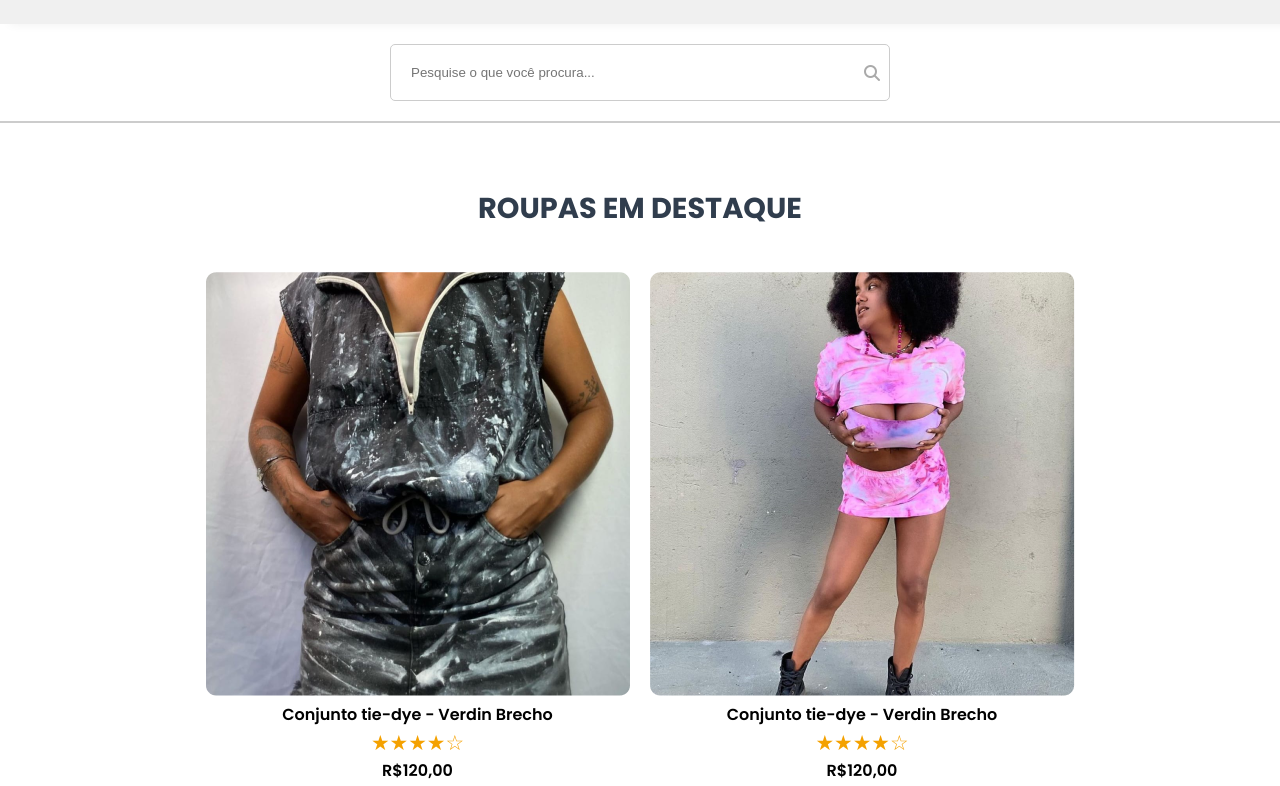
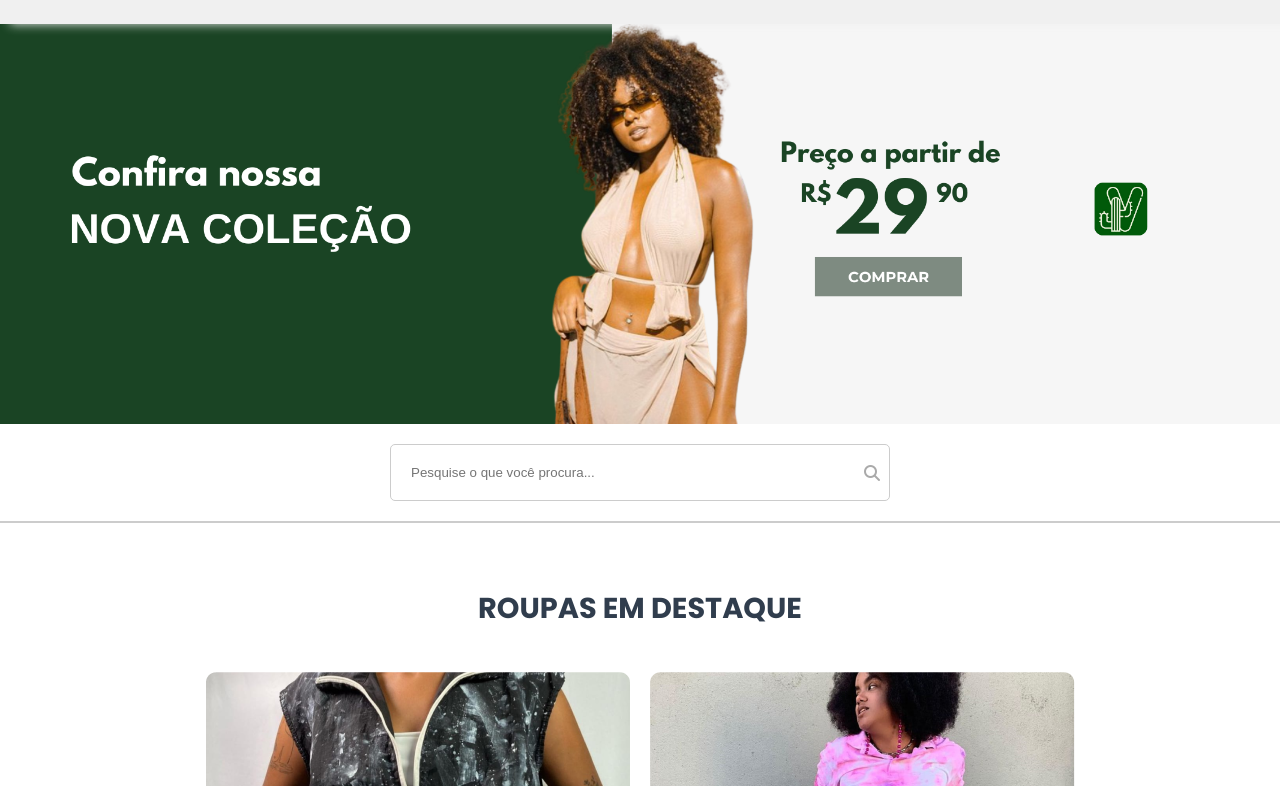
Before and after one commit to heldzr/ProjWeb1, a plain HTML site: page index.html in a window 1280 px wide. Shown: the part 56-842 px from the top of the page. Drawn offline with Linux system fonts and the light colour scheme.

Commit message:
refactor index adc banner

```diff
--- a/index.html
+++ b/index.html
@@ -1,5 +1,6 @@
 <!DOCTYPE html>
 <html lang="pt-br">
+
 <head>
   <meta charset="UTF-8">
   <meta name="viewport" content="width=device-width, initial-scale=1.0">
@@ -8,7 +9,9 @@
   <script src="https://kit.fontawesome.com/b09944a1ea.js" crossorigin="anonymous"></script>
   <script src="navbar.js"></script>
 </head>
+
 <body>
+
   <div class="navbar">
     <img src="imgs/icones/logo.png" alt="logo coqueiral" class="logo">
     <div class="nav-icon-container">
@@ -34,6 +37,22 @@
           <li>ÉTICA</li>
         </ul>
       </nav>
+    </div>
+  </div>
+  <div class="slider">
+    <div class="slides">
+      <div class="slide first">
+        <img src="imgs/catalogo/picture4.png" alt= "Confira nossa nova coleção" />
+      </div>
+      <div class="slide">
+        <img src="imgs/catalogo/picture1.png" alt="Bem vindos a Coqueiral" />
+      </div>
+      <div class="slide">
+        <img src="imgs/catalogo/picture2.png" alt="Coleção Ki Calor" />
+      </div>
+      <div class="slide">
+        <img src="imgs/catalogo/picture3.png" alt="Feliz dia do cliente!" />
+      </div>
     </div>
   </div>
   <div class="search-container">
@@ -103,10 +122,14 @@
   </div>
   <footer>
     <hr>
-        <div class="geral"> <h4>Contato</h4>
-          <a href="#"> <p>coqueiralrecife@contato.br</p></a>
+    <div class="geral">
+      <h4>Contato</h4>
+      <a href="#">
+        <p>coqueiralrecife@contato.br</p>
+      </a>
       <h4>©️ 2024 BY COQUEIRAL</h4>
     </div>
   </footer>
 </body>
+
 </html>
--- a/style/inicio.css
+++ b/style/inicio.css
@@ -303,3 +303,32 @@ a {
     outline: none;
 
 }
+.slider {
+  width: 100%;
+  height: 50vh;
+  position: relative;
+  overflow: hidden;
+}
+
+.slides {
+  display: flex;
+  width: 100%;
+  height: 100%;
+  transition: transform 0.5s ease-in-out;
+}
+
+.slides input {
+  display: none;
+}
+
+.slide {
+  width: 100%;
+  flex-shrink: 0;
+  position: relative;
+}
+
+.slide img {
+  width: 100%;
+  height: 100%;
+  object-fit: cover;
+}
```
Also changed, not shown: imgs/catalogo/picture1.jpg (added), imgs/catalogo/picture1.png (added), imgs/catalogo/picture2.jpg (added), imgs/catalogo/picture2.png (added), imgs/catalogo/picture3.jpg (added), imgs/catalogo/picture3.png (added), imgs/catalogo/picture4.jpg (added), imgs/catalogo/picture4.png (added). Lines whose indentation alone changed are shown as unchanged.
